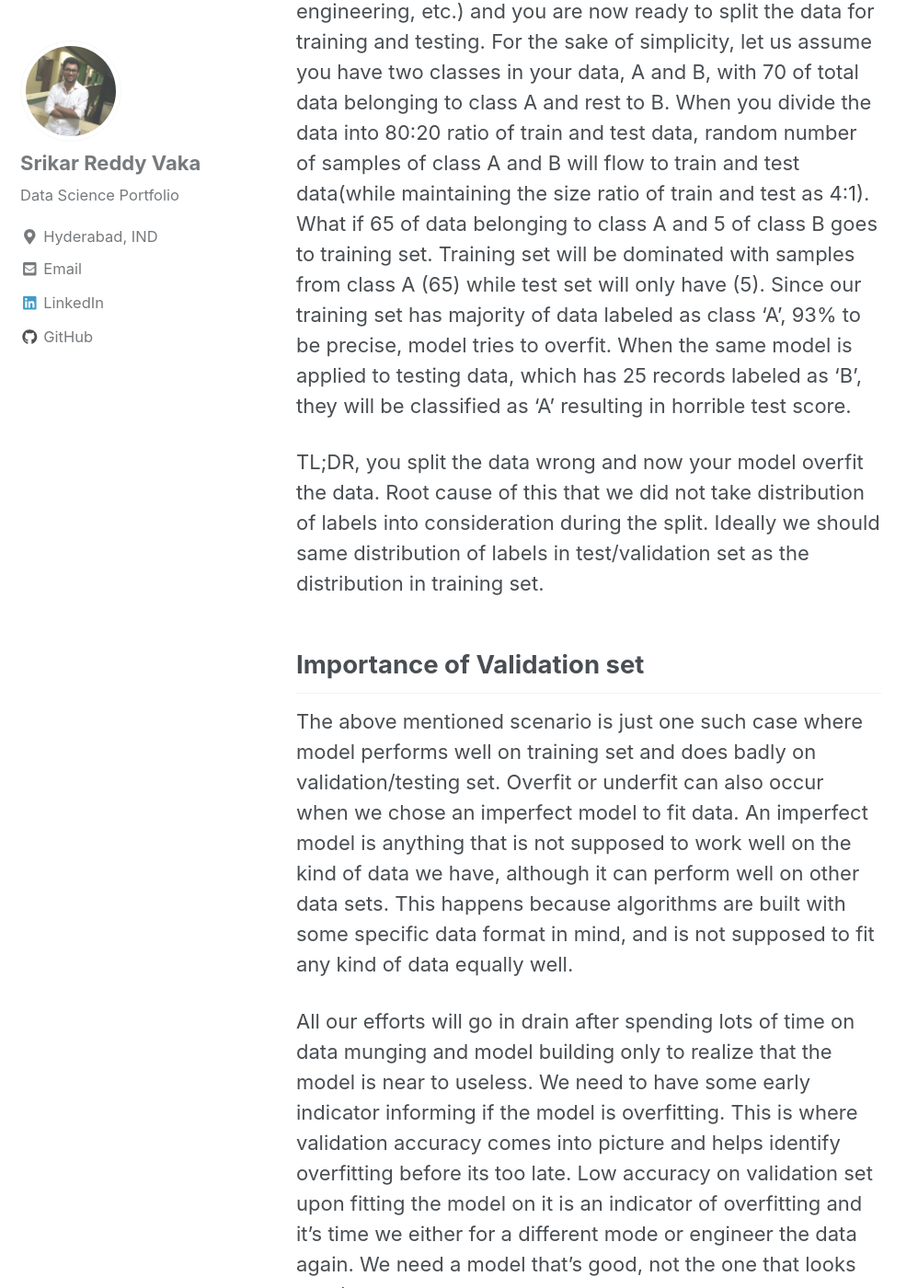
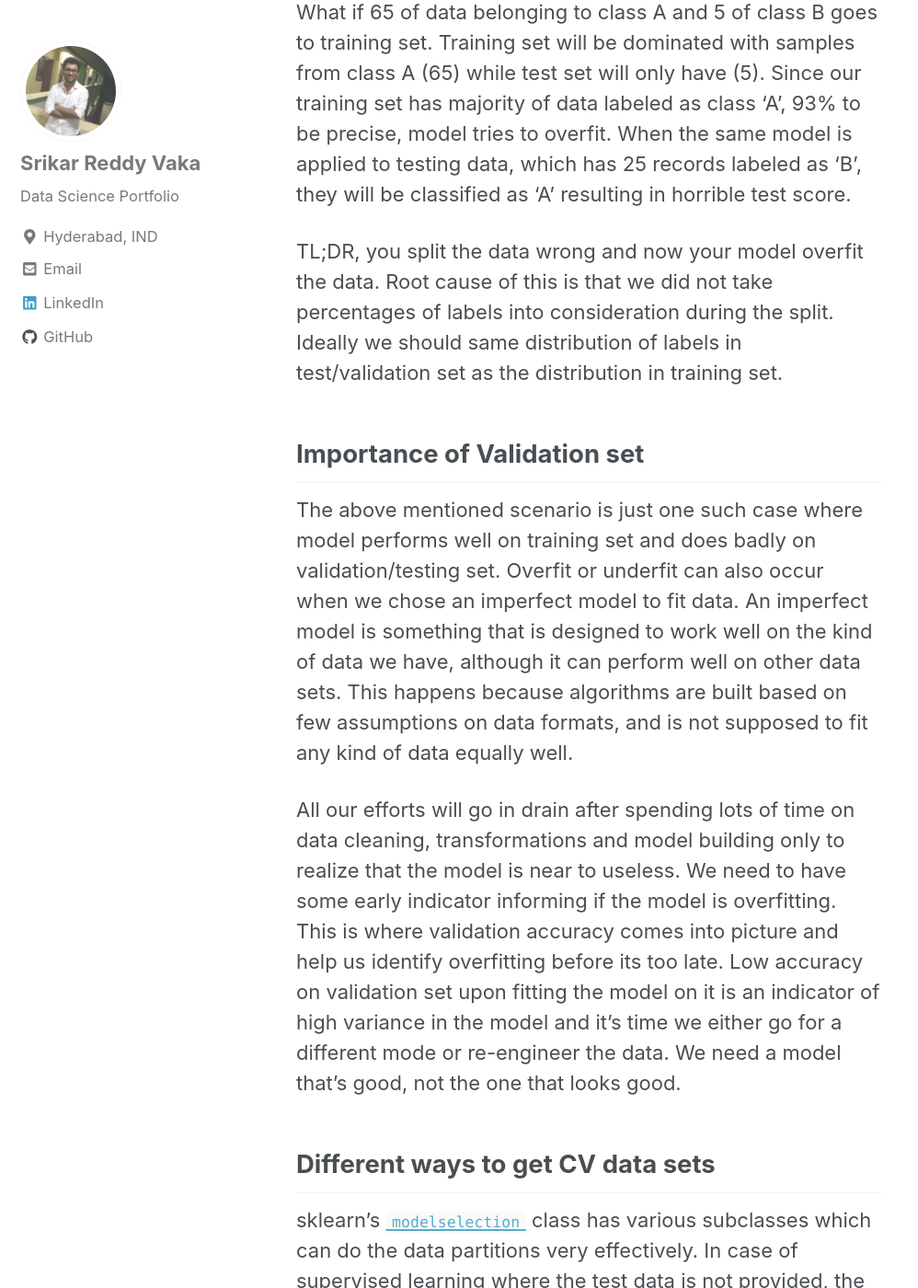
Before and after one commit to srikarvaka/srikarvaka.github.io, a Jekyll site: the page built from _posts/2019-02-01-Cross-validation.md, in a window 1280 px wide and 1400 px high, scrolled down 767 px. Shown: the whole window at 92% size, without its empty margins (0-998 px from the left). Built offline with Jekyll 4.4.1, drawn with Linux system fonts in a browser that asks for light colours; nearby versions of some CDN libraries; some of the changed text lies outside the part shown.

Commit message:
Third post

```diff
--- a/_posts/2019-02-01-Cross-validation.md
+++ b/_posts/2019-02-01-Cross-validation.md
@@ -1,10 +1,11 @@
 ---
 title: "Cross-Validation: Why and how to do it"
 date: 2019-01-29
-tags: [Model Selection, Data Science, overfitting]
+tags: [Model Selection, Data Science]
 categories: Model-evaluation
 header:
-  image: "/images/cvimage.jpeg"
+  overlay_image: "/images/cvimage.jpeg"
+  overlay_filter: 0.5
 excerpt: "Data Science, Model Selection"
 mathjax: "true"
 classes: wide
@@ -13,14 +14,14 @@
 One fine day you started working on this data set and you are planning to build a classification model(for the sake of discussion). You did data munging (cleaning, feature engineering, etc.) and you are now ready to split the data for training and testing. For the sake of simplicity, let us assume you have two classes in your data, A and B, with 70 of total data belonging to class A and rest to B. When you divide the data into 80:20 ratio of train and test
 data, random number of samples of class A and B will flow to train and test data(while maintaining the size ratio of train and test as 4:1). What if 65 of data belonging to class A and 5 of class B goes to training set. Training set will be dominated with samples from class A (65) while test set will only have (5). Since our training set has majority of data labeled as class 'A', 93% to be precise, model tries to overfit. When the same model is applied to testing data, which has 25 records labeled as 'B', they will be classified as 'A' resulting in horrible test score.
 
-TL;DR, you split the data wrong and now your model overfit the data. Root cause of this that we did not take distribution of labels into consideration during the split. Ideally we should same distribution of labels in test/validation set as the distribution in training set.
+TL;DR, you split the data wrong and now your model overfit the data. Root cause of this is that we did not take percentages of labels into consideration during the split. Ideally we should same distribution of labels in test/validation set as the distribution in training set.
 
 ## Importance of Validation set
 
-The above mentioned scenario is just one such case where model performs well on training set and does badly on validation/testing set. Overfit or underfit can also occur when we chose an imperfect model to fit data. An imperfect model is anything that is not supposed to work well on the kind of data we have, although it can perform well on other data sets. This happens because algorithms are built with some specific data format in mind, and is not supposed to fit any kind of data equally well.
+The above mentioned scenario is just one such case where model performs well on training set and does badly on validation/testing set. Overfit or underfit can also occur when we chose an imperfect model to fit data. An imperfect model is something that is designed to work well on the kind of data we have, although it can perform well on other data sets. This happens because algorithms are built based on few assumptions on data formats, and is not supposed to fit any kind of data equally well.
 
-All our efforts will go in drain after spending lots of time on data munging and model building only to realize that the model is near to useless. We need
-to have some early indicator informing if the model is overfitting. This is where validation accuracy comes into picture and helps identify overfitting before its too late. Low accuracy on validation set upon fitting the model on it is an indicator of overfitting and it's time we either for a different mode or engineer the data again. We need a model that's good, not the one that looks good.
+All our efforts will go in drain after spending lots of time on data cleaning, transformations and model building only to realize that the model is near to useless. We need
+to have some early indicator informing if the model is overfitting. This is where validation accuracy comes into picture and help us identify overfitting before its too late. Low accuracy on validation set upon fitting the model on it is an indicator of high variance in the model and it's time we either go for a different mode or re-engineer the data. We need a model that's good, not the one that looks good.
 
 ## Different ways to get CV data sets
 
```
Also changed, not shown: _includes/scripts.html (+7 -0 lines), _pages/404.md (+6 -2 lines), _posts/2019-01-09-Few-Python-attributes-and -functions-to-accelerate-data-wrangling-process.md (+2 -1 lines), _posts/2019-02-12-PCA.md (added, +77 -0 lines), images/idea.jpeg (added), images/pca/fig1.png (added).
